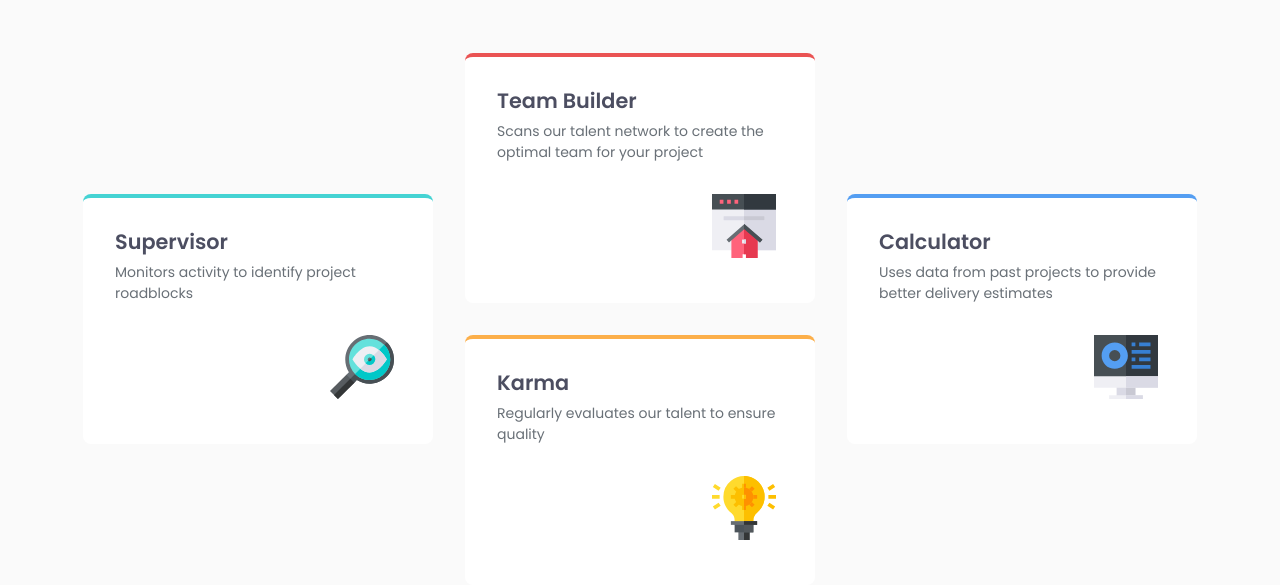
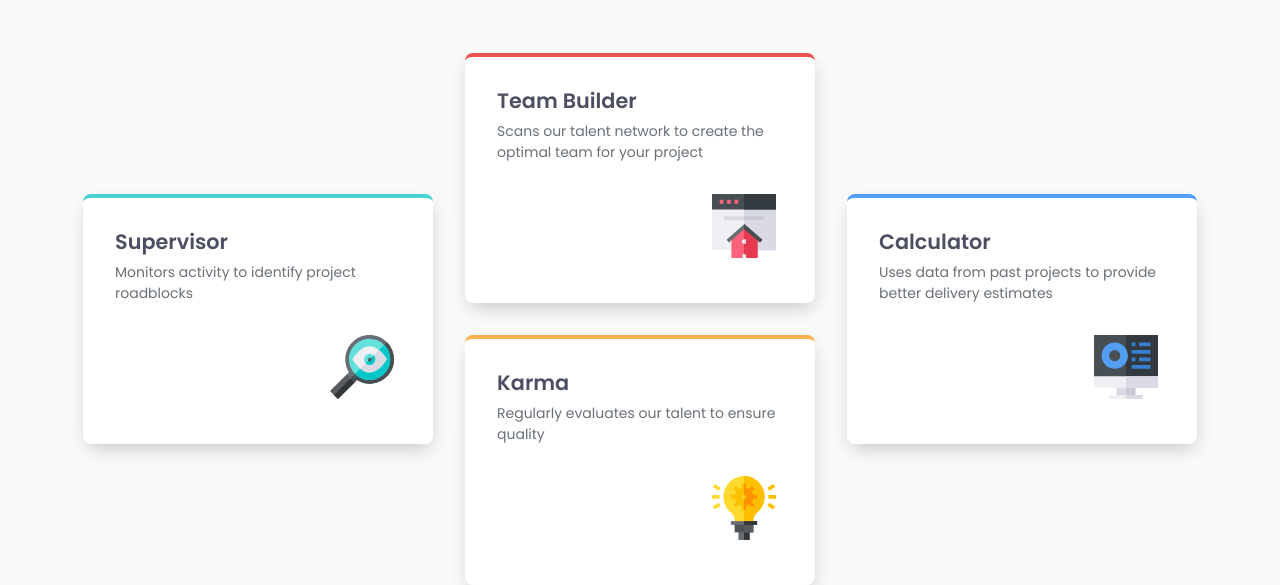
Before and after one commit to Redbegoon/four-card-feature-section-layout, a plain HTML site: page index.html in a window 1280 px wide. Shown: the part 224-809 px from the top of the page. Drawn offline with Linux system fonts and the light colour scheme.

Commit message:
Added box-shadow for box sections

```diff
--- a/style.css
+++ b/style.css
@@ -53,7 +53,10 @@
     padding: 2rem;
     margin: 0 auto;
     border-radius: var(--border-radius);
-    border-top: 4px solid transparent;
+    border-top: 0.25rem solid transparent;
+
+    box-shadow: 0.0625rem 0.5rem 1.25rem -0.25rem rgba(0, 0, 0, 0.21);                  /* Added approximate box-shadow for box sections */
+    -webkit-box-shadow: 0.0625rem 0.5rem 1.25rem -0.25rem rgba(0, 0, 0, 0.21);
 
     background-color: var(--colour-white);
 }
@@ -63,7 +66,7 @@
     margin: 0 auto;
     margin-top: 2rem;
     padding: 1.5rem;
-    border-top: 4px solid transparent;
+    border-top: 0.25rem solid transparent;
     border-radius: var(--border-radius);
 
     font-size: 1rem;
```
